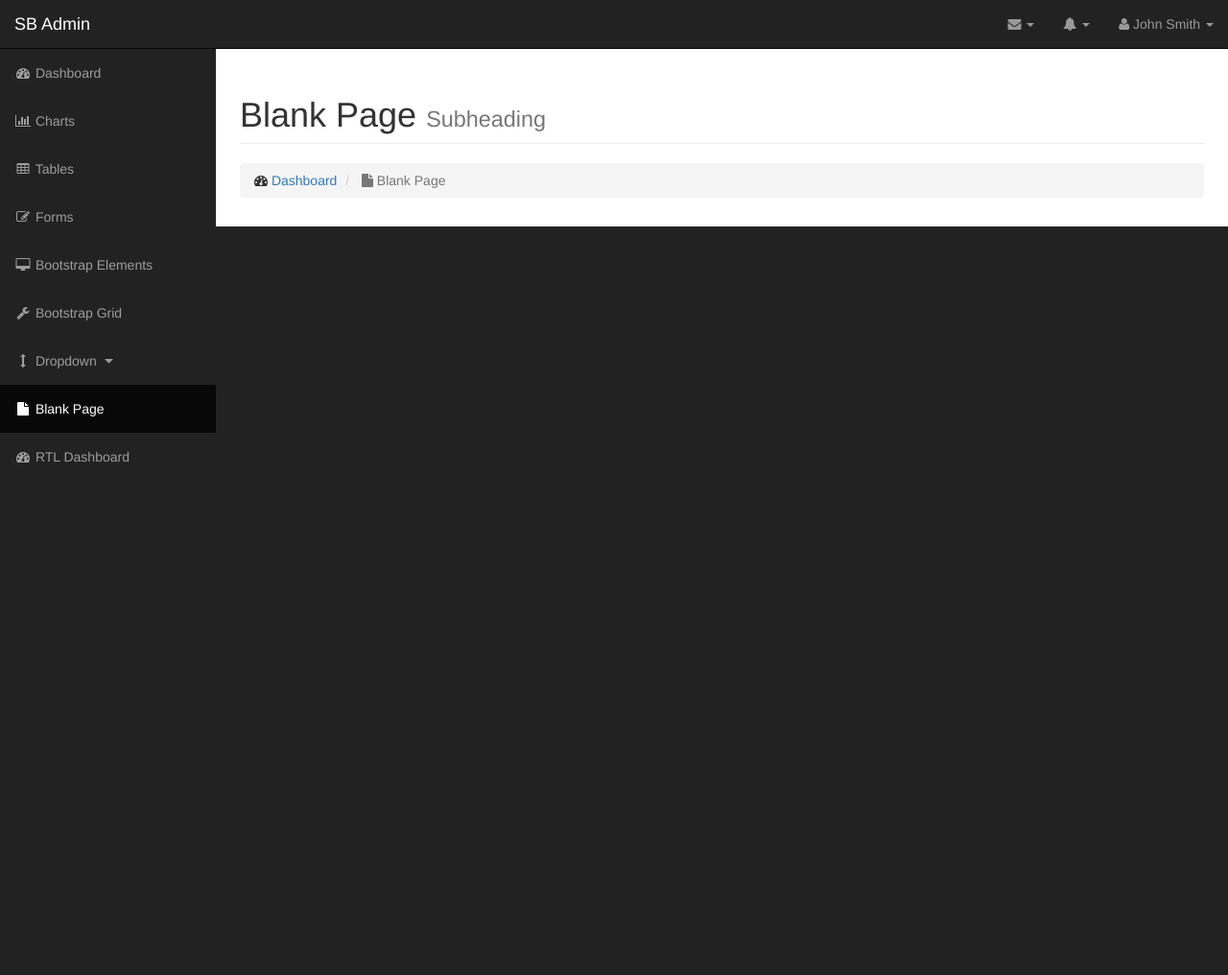
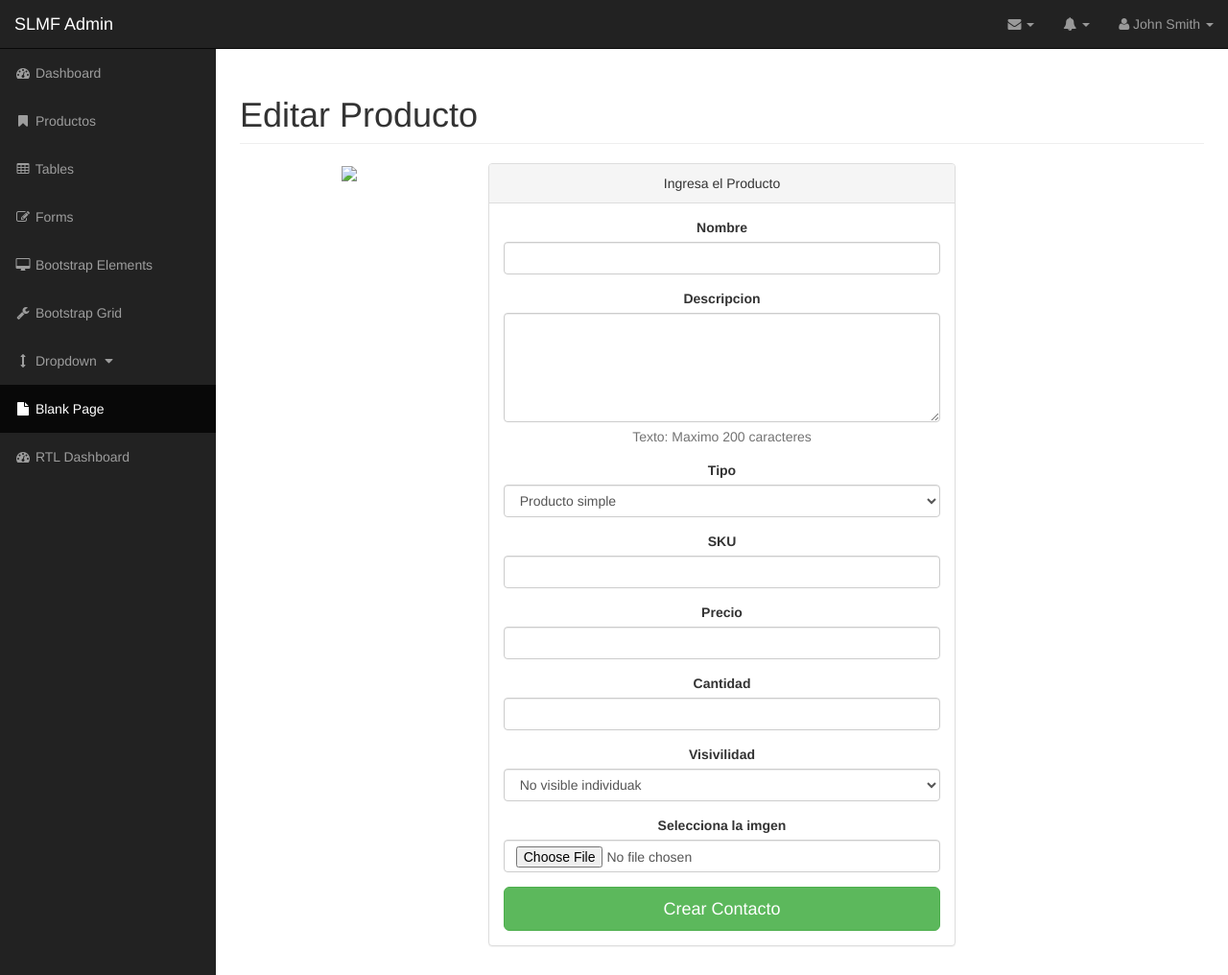
Before and after one commit to ogarciafdz/prototypeSMF, a PHP site: page /admin/edit.php?id=1 in a window 1280 px wide. Shown: the whole page at 96% size. Before the commit the page ends 482 px from the top, so only its background shows below. Run offline with PHP 8.4, Linux system fonts and the light colour scheme; grey boxes labelled with a size stand in for pictures from a placeholder-image service; data that the repository does not hold is empty; some libraries are stand-ins or nearby versions.

Commit message:
listo ver detalles

```diff
--- /dev/null
+++ b/admin/Product.php
@@ -0,0 +1,20 @@
+<?php
+
+/**
+ * Created by PhpStorm.
+ * User: oscar
+ * Date: 24/09/15
+ * Time: 10:31 AM
+ */
+include "../files/php/con.php";
+
+class Product{
+
+    function Product($id){
+
+        $producto = mysql_query("SELECT * FROM products WHERE id = $id") or die  (mysql_error());
+
+
+    }
+
+}
--- a/admin/edit.php
+++ b/admin/edit.php
@@ -2,14 +2,34 @@
 <html lang="en">
 
 <head>
+<?php
+include "../files/php/con.php";
+include('Product.php');
 
+$id = $_GET['id'];
+$producto = mysql_query("SELECT * FROM products WHERE id = $id") or die  (mysql_error());
+
+$name = mysql_result($producto, 0, 1);
+$desc = mysql_result($producto, 0, 2);
+$type = mysql_result($producto, 0, 3);
+$sku = mysql_result($producto, 0, 4);
+$price = mysql_result($producto, 0, 5);
+$qty = mysql_result($producto, 0, 6);
+$vis = mysql_result($producto, 0, 7);
+$imagepath = mysql_result($producto, 0, 9);
+
+
+
+?>
     <meta charset="utf-8">
     <meta http-equiv="X-UA-Compatible" content="IE=edge">
     <meta name="viewport" content="width=device-width, initial-scale=1">
     <meta name="description" content="">
     <meta name="author" content="">
 
-    <title>SB Admin - Bootstrap Admin Template</title>
+    <title>SLMF </title>
+
+    <link rel="shortcut icon" href="../files/images/SLMF/favicon.png"/>
 
     <!-- Bootstrap Core CSS -->
     <link href="css/bootstrap.min.css" rel="stylesheet">
@@ -43,7 +63,7 @@
                 <span class="icon-bar"></span>
                 <span class="icon-bar"></span>
             </button>
-            <a class="navbar-brand" href="index.html">SB Admin</a>
+            <a class="navbar-brand" href="index.php">SLMF Admin</a>
         </div>
         <!-- Top Menu Items -->
         <ul class="nav navbar-right top-nav">
@@ -144,7 +164,7 @@
                     </li>
                     <li class="divider"></li>
                     <li>
-                        <a href="#"><i class="fa fa-fw fa-power-off"></i> Log Out</a>
+                        <a href="../files/php/logout.php"><i class="fa fa-fw fa-power-off"></i> Log Out</a>
                     </li>
                 </ul>
             </li>
@@ -153,22 +173,22 @@
         <div class="collapse navbar-collapse navbar-ex1-collapse">
             <ul class="nav navbar-nav side-nav">
                 <li>
-                    <a href="index.html"><i class="fa fa-fw fa-dashboard"></i> Dashboard</a>
+                    <a href="index.php"><i class="fa fa-fw fa-dashboard"></i> Dashboard</a>
                 </li>
                 <li>
-                    <a href="charts.html"><i class="fa fa-fw fa-bar-chart-o"></i> Charts</a>
+                    <a href="item.php"><i class="fa fa-fw fa-bookmark"></i> Productos</a>
                 </li>
                 <li>
-                    <a href="tables.html"><i class="fa fa-fw fa-table"></i> Tables</a>
+                    <a href="#"><i class="fa fa-fw fa-table"></i> Tables</a>
                 </li>
                 <li>
-                    <a href="forms.html"><i class="fa fa-fw fa-edit"></i> Forms</a>
+                    <a href="#"><i class="fa fa-fw fa-edit"></i> Forms</a>
                 </li>
                 <li>
-                    <a href="bootstrap-elements.html"><i class="fa fa-fw fa-desktop"></i> Bootstrap Elements</a>
+                    <a href="#"><i class="fa fa-fw fa-desktop"></i> Bootstrap Elements</a>
                 </li>
                 <li>
-                    <a href="bootstrap-grid.html"><i class="fa fa-fw fa-wrench"></i> Bootstrap Grid</a>
+                    <a href="#"><i class="fa fa-fw fa-wrench"></i> Bootstrap Grid</a>
                 </li>
                 <li>
                     <a href="javascript:;" data-toggle="collapse" data-target="#demo"><i class="fa fa-fw fa-arrows-v"></i> Dropdown <i class="fa fa-fw fa-caret-down"></i></a>
@@ -182,10 +202,10 @@
                     </ul>
                 </li>
                 <li class="active">
-                    <a href="blank-page.html"><i class="fa fa-fw fa-file"></i> Blank Page</a>
+                    <a href="#"><i class="fa fa-fw fa-file"></i> Blank Page</a>
                 </li>
                 <li>
-                    <a href="index-rtl.html"><i class="fa fa-fw fa-dashboard"></i> RTL Dashboard</a>
+                    <a href="#"><i class="fa fa-fw fa-dashboard"></i> RTL Dashboard</a>
                 </li>
             </ul>
         </div>
@@ -200,20 +220,88 @@
             <div class="row">
                 <div class="col-lg-12">
                     <h1 class="page-header">
-                        Blank Page
-                        <small>Subheading</small>
+                        Editar Producto
+                        <small><?php echo $name?></small>
                     </h1>
-                    <ol class="breadcrumb">
-                        <li>
-                            <i class="fa fa-dashboard"></i>  <a href="index.html">Dashboard</a>
-                        </li>
-                        <li class="active">
-                            <i class="fa fa-file"></i> Blank Page
-                        </li>
-                    </ol>
+
                 </div>
             </div>
             <!-- /.row -->
+            <div class="row">
+                <div class="col-lg-3 text-center">
+                    <img src="../<?php echo $imagepath?>" style="width: 70%; margin: 0 auto;">
+
+                </div>
+                <div class="col-lg-6 text-center">
+
+                    <div class="panel panel-default">
+                        <div class="panel-heading">
+                            Ingresa el Producto
+                        </div>
+                        <div class="panel-body">
+                            <form action="../files/php/edit.php" method="post" enctype="multipart/form-data">
+                                <div class="form-group">
+                                    <label for="nombre"> Nombre</label>
+                                    <input name="nombre" type="text" id="nombre" class="form-control" value="<?php echo $name ?>" required/>
+                                </div>
+                                <div class="form-group">
+                                    <label for="descripcion">Descripcion</label>
+                                    <textarea name="descripcion" id="descripcion" class="form-control" rows="5"
+                                              maxlength="200"><?php echo $desc?></textarea>
+                                    <span class="help-block">  Texto: Maximo 200 caracteres </span>
+
+                                </div>
+                                <div class="form-group">
+                                    <label for="type"> Tipo</label>
+                                    <select name="type" id="type" class="form-control">
+                                        <option value="Simple_Product" <?php if($type=="Simple_Product")echo "selected='yes'"?>>Producto simple</option>
+                                        <option value="Grouped_Product">Producto agrupado</option>
+                                        <option value="Configurable_Product">Producto configurable</option>
+                                        <option value="Virtual_Product">Producto virtual</option>
+                                        <option value="Bundle_Product">Bundle </option>
+                                        <option value="Downloadable_Product" <?php if($type=="Downloadable_Product"){echo 'selected="yes"';}?>>Producto descargable</option>
+                                    </select>
+                                </div>
+                                <div class="form-group">
+                                    <label for="sku"> SKU</label>
+                                    <input name="sku" id="sku" type="text" class="form-control" value="<?php echo $sku?>"/>
+                                </div>
+                                <div class="form-group">
+                                    <label for="price">Precio</label>
+                                    <input name="price" id="price" type="number"  class="form-control" value="<?php echo $price ?>" required/>
+                                </div>
+                                <div class="form-group">
+                                    <label for="ctn">Cantidad</label>
+                                    <input name="ctn" id="ctn" type="number" class="form-control" value="<?php echo $qty ?>" required/>
+                                </div>
+                                <div class="form-group">
+                                    <label for="visi"> Visivilidad</label>
+                                    <select name="visi" id="visi" class="form-control">
+                                        <option value="Not_Visible_Individually">No visible individuak</option>
+                                        <option value="Catalog">Catalogo</option>
+                                        <option value="Search">Busqueda</option>
+                                        <option value="Catalog_Search">Catalogo y busqueda</option>
+                                        </select>
+                                </div>
+
+
+                                <div class="form-group">
+                                    <label for="file">Selecciona la imgen</label>
+                                    <input type="file" name="fileToUpload" id="fileToUpload" class="form-control" >
+
+                                    <li hidden><input type="text" name="imagepath" id="file" class="form-control" value="<?php echo $imagepath?>"></li>
+                                </div>
+
+                                <button type="submit" name="submit" class="btn btn-lg btn-success btn-block" value="<?php echo $id?>">Crear Contacto</button>
+
+                            </form>
+                        </div>
+                        <!-- /.panel-body -->
+                    </div>
+                </div>
+
+            </div>
+
 
         </div>
         <!-- /.container-fluid -->
--- a/admin/index.php
+++ b/admin/index.php
@@ -23,6 +23,9 @@
     <meta name="author" content="">
 
     <title>SLMF Admin</title>
+
+    <link rel="shortcut icon" href="../files/images/SLMF/favicon.png"/>
+
 
     <!-- Bootstrap Core CSS -->
     <link href="css/bootstrap.min.css" rel="stylesheet">
--- a/admin/item.php
+++ b/admin/item.php
@@ -18,7 +18,10 @@
     <meta name="description" content="">
     <meta name="author" content="">
 
-    <title>SB Admin - Bootstrap Admin Template</title>
+    <title>SLMF</title>
+
+    <link rel="shortcut icon" href="../files/images/SLMF/favicon.png"/>
+
 
     <!-- Bootstrap Core CSS -->
     <link href="css/bootstrap.min.css" rel="stylesheet">
```
Also changed, not shown: admin/new.php (+12 -13 lines), admin/test/Product.php (added, +33 -0 lines), admin/test/hola.php (+13 -6 lines), files/php/edit.php (added, +106 -0 lines).
